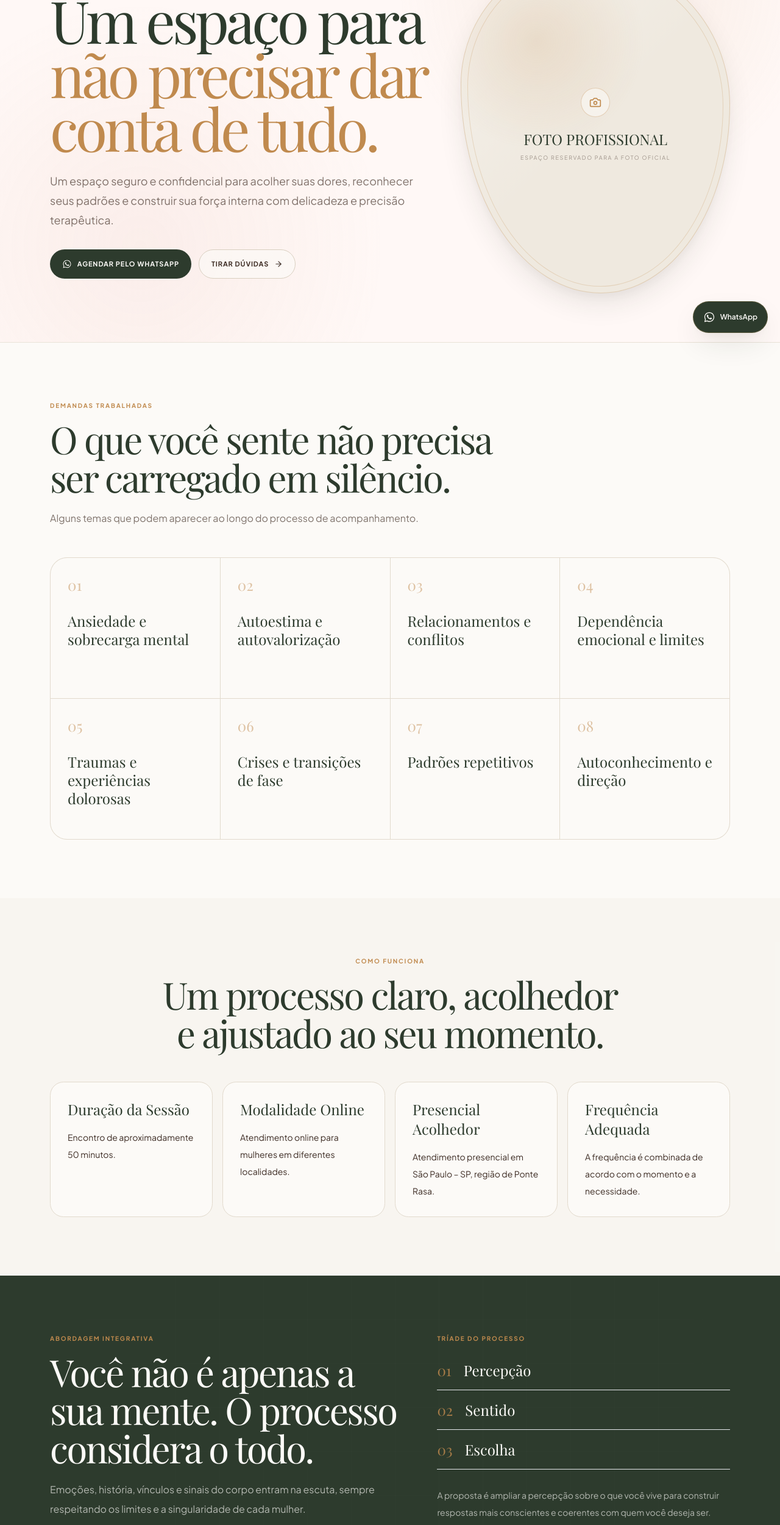
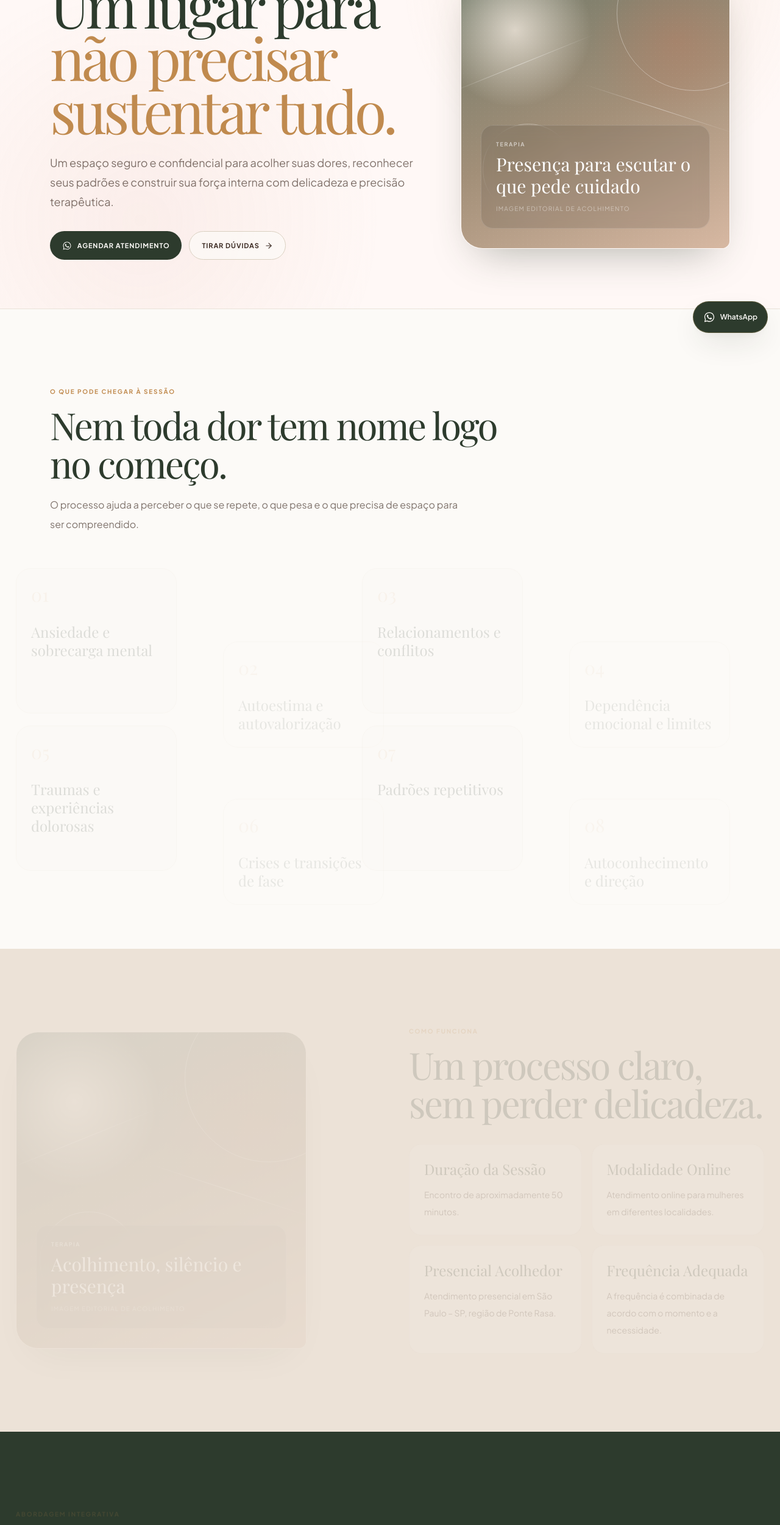
Before and after one commit to johnathafelype21/sitepsicologajovina, a React (Vite) app: page /terapia in a window 1280 px wide. Shown: the part 234-2735 px from the top of the page at 61% size. Built offline with nearby package versions, Linux system fonts and the light colour scheme; a web font is replaced by a local one.

Commit message:
design: give internal pages distinct immersive identities

```diff
--- a/src/pages/TherapyPage.tsx
+++ b/src/pages/TherapyPage.tsx
@@ -1,51 +1,45 @@
 import { ArrowRight } from 'lucide-react';
 import { Link } from 'react-router-dom';
 import CTASection from '../components/CTASection';
+import EditorialArt from '../components/EditorialArt';
 import FAQList from '../components/FAQList';
-import PhotoPlaceholder from '../components/PhotoPlaceholder';
 import SectionHeading from '../components/SectionHeading';
 import WhatsAppIcon from '../components/WhatsAppIcon';
 import { siteData } from '../data/mockData';
-import { useReveal } from '../hooks/useReveal';
 import { useWhatsApp } from '../hooks/useWhatsApp';
 
-export interface TherapyPageProps {
-  readonly className?: string;
-}
+export interface TherapyPageProps { readonly className?: string; }
 
 export default function TherapyPage({ className = '' }: Readonly<TherapyPageProps>) {
-  useReveal();
   const { buildUrl } = useWhatsApp({ defaultMessage: 'Olá, Jovina. Gostaria de saber mais sobre terapia para mulheres.' });
 
   return (
     <main className={className}>
-      <section className="hero-shell border-b border-line/70 py-20">
+      <section className="page-hero-split hero-shell border-b border-line/70 py-16 md:py-20">
         <div className="mx-auto grid max-w-[1180px] items-center gap-14 px-5 lg:grid-cols-[1.05fr_.75fr] lg:px-8">
-          <div className="reveal">
+          <div className="motion-left">
             <p className="eyebrow">TERAPIA PARA MULHERES</p>
-            <h1 className="mt-5 max-w-3xl font-display text-[clamp(3.4rem,7.5vw,6.7rem)] leading-[.92] tracking-[-0.055em] text-olive">
-              Um espaço para
-              <span className="block italic text-caramel">não precisar dar conta de tudo.</span>
+            <h1 className="mt-5 max-w-3xl font-display text-[clamp(3.5rem,7.5vw,6.8rem)] leading-[.9] tracking-[-0.058em] text-olive">
+              Um lugar para
+              <span className="block italic text-caramel">não precisar sustentar tudo.</span>
             </h1>
             <p className="mt-7 max-w-2xl text-lg leading-8 text-umber/65">{siteData.therapy.intro}</p>
             <div className="mt-8 flex flex-col gap-3 sm:flex-row">
-              <a href={buildUrl()} target="_blank" rel="noreferrer" className="button-primary">
-                <WhatsAppIcon className="h-4 w-4" /> Agendar pelo WhatsApp
-              </a>
+              <a href={buildUrl()} target="_blank" rel="noreferrer" className="button-primary"><WhatsAppIcon className="h-4 w-4" /> Agendar atendimento</a>
               <Link to="/faq" className="button-secondary">Tirar dúvidas <ArrowRight size={14} /></Link>
             </div>
           </div>
-          <div className="reveal"><PhotoPlaceholder /></div>
+          <div className="motion-scale"><EditorialArt variant="therapy" /></div>
         </div>
       </section>
 
-      <section className="bg-canvas py-24">
+      <section className="bg-canvas py-24 md:py-32">
         <div className="mx-auto max-w-[1180px] px-5 lg:px-8">
-          <SectionHeading overline="DEMANDAS TRABALHADAS" title="O que você sente não precisa ser carregado em silêncio." text="Alguns temas que podem aparecer ao longo do processo de acompanhamento." />
-          <div className="mt-12 grid gap-px overflow-hidden rounded-[1.75rem] border border-line bg-line sm:grid-cols-2 lg:grid-cols-4">
+          <SectionHeading overline="O QUE PODE CHEGAR À SESSÃO" title="Nem toda dor tem nome logo no começo." text="O processo ajuda a perceber o que se repete, o que pesa e o que precisa de espaço para ser compreendido." />
+          <div className="mt-14 grid gap-5 sm:grid-cols-2 lg:grid-cols-4">
             {siteData.therapyTopics.map((topic, index) => (
-              <article key={topic} className="reveal min-h-[230px] bg-canvas p-7">
-                <span className="font-display text-2xl italic text-caramel/50">{String(index + 1).padStart(2, '0')}</span>
+              <article key={topic} className={`offset-card motion-${index % 2 ? 'rise' : 'left'} rounded-[1.5rem] border border-line bg-surface/65 p-6`}>
+                <span className="font-display text-3xl italic text-caramel/45">{String(index + 1).padStart(2, '0')}</span>
                 <h3 className="mt-7 font-display text-2xl leading-tight text-olive">{topic}</h3>
               </article>
             ))}
@@ -53,37 +47,37 @@ export default function TherapyPage({ className = '' }: Readonly<TherapyPageProp
         </div>
       </section>
 
-      <section className="bg-surface/70 py-24">
-        <div className="mx-auto max-w-[1180px] px-5 lg:px-8">
-          <SectionHeading overline="COMO FUNCIONA" title="Um processo claro, acolhedor e ajustado ao seu momento." centered />
-          <div className="mt-12 grid gap-4 sm:grid-cols-2 lg:grid-cols-4">
+      <section className="bg-[#ECE2D7] py-24 md:py-32">
+        <div className="mx-auto grid max-w-[1180px] items-center gap-14 px-5 lg:grid-cols-[.9fr_1.1fr] lg:px-8">
+          <div className="motion-left">
+            <EditorialArt variant="therapy" label="Acolhimento, silêncio e presença" />
+          </div>
+          <div className="motion-right">
+            <SectionHeading overline="COMO FUNCIONA" title="Um processo claro, sem perder delicadeza." />
+            <div className="mt-9 grid gap-4 sm:grid-cols-2">
               {siteData.therapy.process.map((item) => (
-              <article key={item.title} className="reveal rounded-[1.4rem] border border-line bg-canvas p-7">
+                <article key={item.title} className="rounded-[1.3rem] border border-umber/10 bg-canvas/70 p-6 backdrop-blur">
                   <h3 className="font-display text-2xl text-olive">{item.title}</h3>
-                <p className="mt-4 text-sm leading-7 text-umber/62">{item.text}</p>
+                  <p className="mt-3 text-sm leading-7 text-umber/62">{item.text}</p>
                 </article>
               ))}
             </div>
           </div>
+        </div>
       </section>
 
-      <section className="identity-section relative overflow-hidden bg-olive py-24 text-canvas">
-        <div className="identity-grid" aria-hidden="true" />
-        <div className="mx-auto grid max-w-[1180px] gap-12 px-5 lg:grid-cols-[1.1fr_.9fr] lg:px-8">
-          <div className="reveal">
-            <SectionHeading overline="ABORDAGEM INTEGRATIVA" title="Você não é apenas a sua mente. O processo considera o todo." text="Emoções, história, vínculos e sinais do corpo entram na escuta, sempre respeitando os limites e a singularidade de cada mulher." light />
+      <section className="bg-olive py-24 text-canvas md:py-32">
+        <div className="mx-auto grid max-w-[1180px] gap-14 px-5 lg:grid-cols-[1.1fr_.9fr] lg:px-8">
+          <div className="motion-left">
+            <SectionHeading overline="ABORDAGEM INTEGRATIVA" title="Mente, corpo, história e vínculos entram na mesma conversa." text="O acompanhamento considera a experiência como um todo, sempre respeitando limites, ritmo e singularidade." light />
           </div>
-          <div className="reveal">
-            <p className="eyebrow !text-caramel">TRÍADE DO PROCESSO</p>
-            <div className="mt-7 space-y-4">
+          <div className="motion-right">
             {['Percepção', 'Sentido', 'Escolha'].map((label, index) => (
-                <div key={label} className="flex items-center gap-5 border-b border-white/12 pb-4">
-                  <span className="font-display text-2xl italic text-caramel/80">0{index + 1}</span>
-                  <span className="font-display text-2xl text-canvas">{label}</span>
+              <div key={label} className="grid grid-cols-[60px_1fr] gap-5 border-b border-white/12 py-5">
+                <span className="font-display text-3xl italic text-caramel">0{index + 1}</span>
+                <span className="font-display text-3xl text-canvas">{label}</span>
               </div>
             ))}
-            </div>
-            <p className="mt-7 text-sm leading-7 text-canvas/65">A proposta é ampliar a percepção sobre o que você vive para construir respostas mais conscientes e coerentes com quem você deseja ser.</p>
           </div>
         </div>
       </section>
```
Lines whose indentation alone changed are shown as unchanged.
